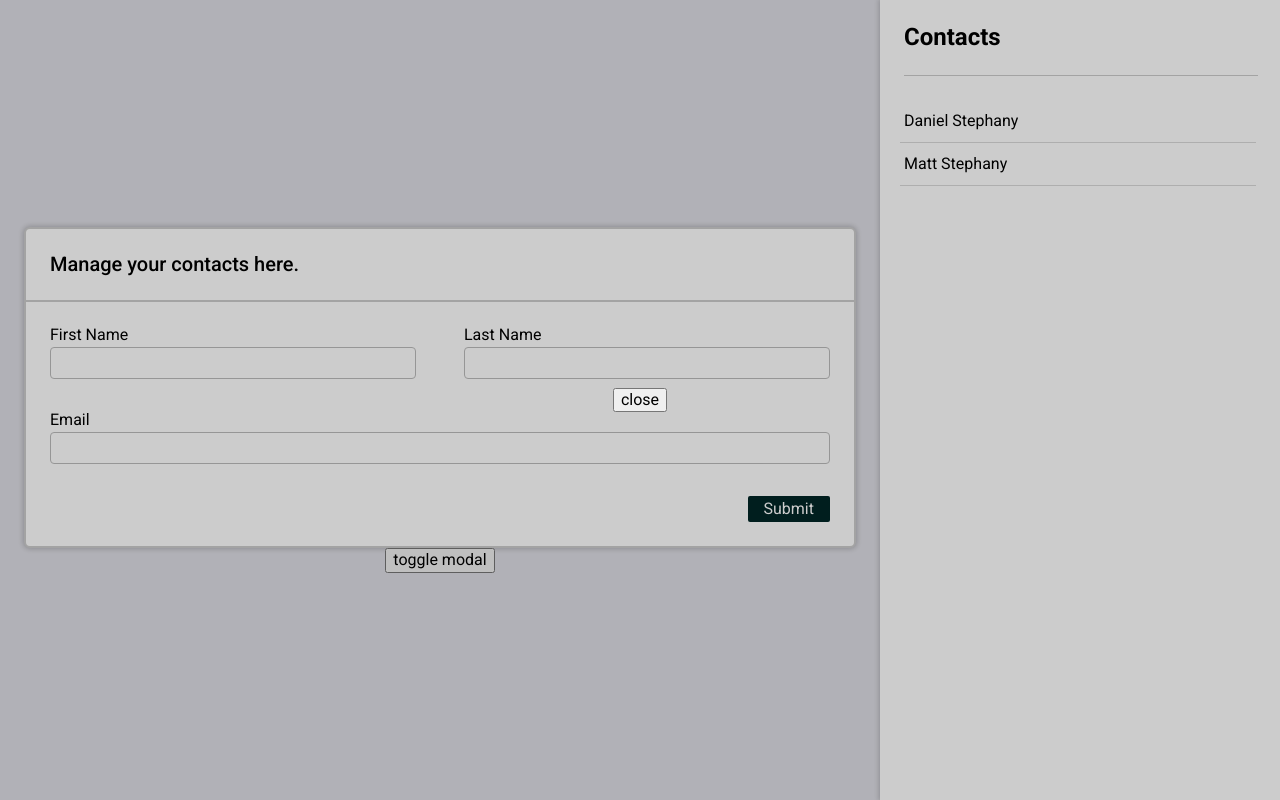
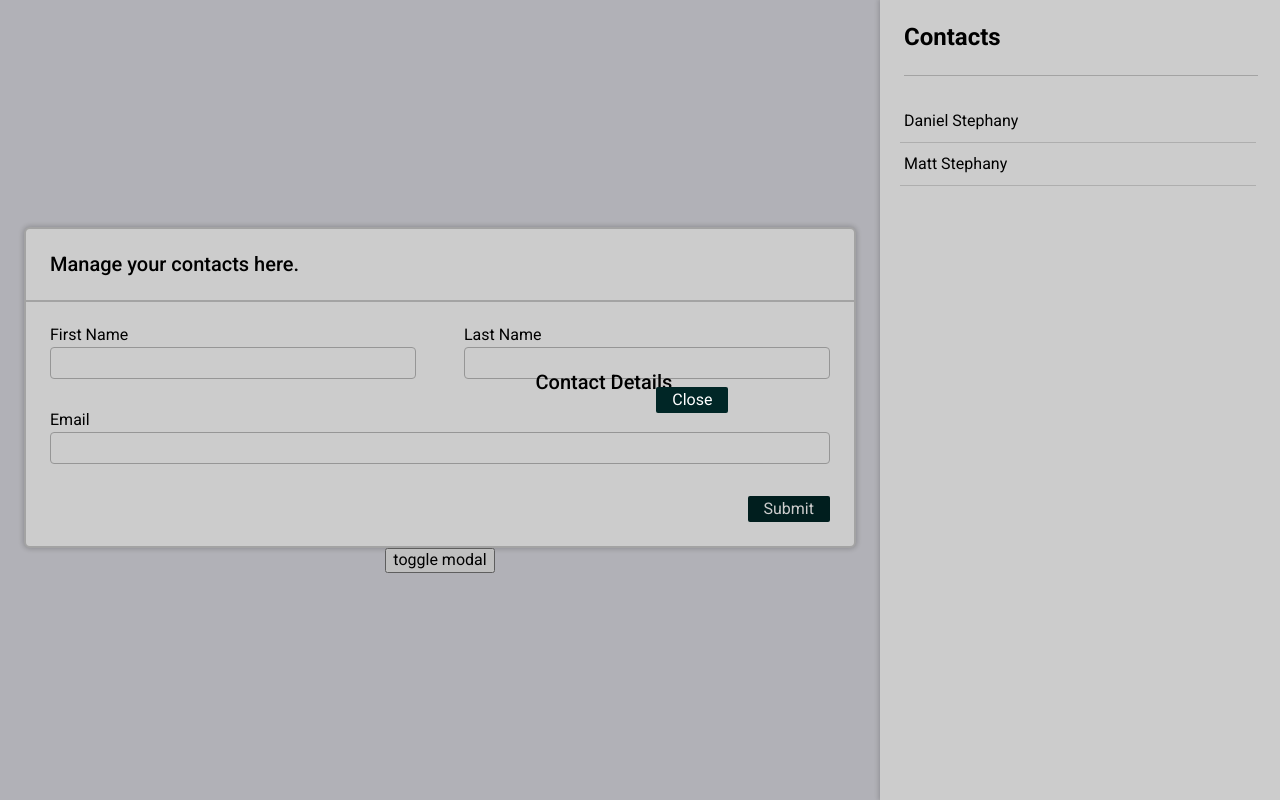
Before and after one commit to danielstephany/contact-organizer, a React (Vite) app: page / in a window 1280 px wide. Both pictures are taken after a click on the button "toggle modal". Built offline with nearby package versions, Linux system fonts and the light colour scheme.

Commit message:
started work on contact details modal

```diff
--- a/src/components/modules/Modal/index.tsx
+++ b/src/components/modules/Modal/index.tsx
@@ -1,2 +1,4 @@
 import Modal from './Modal'
 export default Modal
+
+export * from './Modal'
--- /dev/null
+++ b/src/views/ManageContacts/ContactModal/ContactModal.tsx
@@ -0,0 +1,22 @@
+import Modal from "@src/components/modules/Modal"
+import ContactModalBody from './ContactModalBody'
+
+interface contactModalProps {
+    open: boolean
+    handleClose: () => void
+}
+
+const ContactModal = ({
+    open,
+    handleClose
+}: contactModalProps) => {
+    return (
+        <Modal open={open}>
+            <ContactModalBody
+                handleClose={handleClose}
+            />
+        </Modal>
+    )
+}
+
+export default ContactModal
--- /dev/null
+++ b/src/views/ManageContacts/ContactModal/ContactModalBody.tsx
@@ -0,0 +1,32 @@
+import styled from 'styled-components'
+import SectionActions from '@src/components/modules/SectionActions'
+import Button from '@src/components/controls/Button'
+import Grid from '@src/components/elements/Grid'
+import Text from '@src/components/modules/Text'
+
+interface contactModalBodyProps {
+    handleClose: () => void,
+    className?: string
+}
+
+const ContactModalBodyComp = ({
+    className,
+    handleClose,
+}: contactModalBodyProps) => {
+    return (
+        <div className={className}>
+            <Grid container spacing={16}>
+                <Text variant='title-2'>Contact Details</Text>
+            </Grid>
+            <SectionActions
+                rightActions={<Button onClick={handleClose}>Close</Button>}
+            />
+        </div>
+    )
+}
+
+const ContactModalBody = styled(ContactModalBodyComp)`
+    display: flex;
+` as typeof ContactModalBodyComp
+
+export default ContactModalBody
--- /dev/null
+++ b/src/views/ManageContacts/ContactModal/index.tsx
@@ -0,0 +1,2 @@
+import ContactModal from "./ContactModal"
+export default ContactModal
--- a/src/views/ManageContacts/ManageContacts.tsx
+++ b/src/views/ManageContacts/ManageContacts.tsx
@@ -4,7 +4,7 @@ import BaseLayout from '@src/components/layouts/BaseLayout'
 import ContentSection from '@src/components/modules/ContentSection'
 import ContactsSection from './ContactsSection'
 import type {contactType} from '@src/types/contact'
-import Modal from "@src/components/modules/Modal"
+import ContactModal from "./ContactModal"
 
 
 const ManageContacts = () => {
@@ -18,6 +18,9 @@ const ManageContacts = () => {
         setContacts([...contacts, contact])
     }
 
+    const handleCloseContactModal = () => {
+        setOpenModal(false)
+    }
 
     return (
         <BaseLayout
@@ -33,7 +36,10 @@ const ManageContacts = () => {
                 />
             </ContentSection>
             <button onClick={() => {setOpenModal(!openModal)}}>toggle modal</button>
-            <Modal open={openModal}><button onClick={() => { setOpenModal(!openModal) }} >close</button></Modal>
+            <ContactModal
+                open={openModal}
+                handleClose={handleCloseContactModal}
+            />
         </BaseLayout>
     )
 }
```
